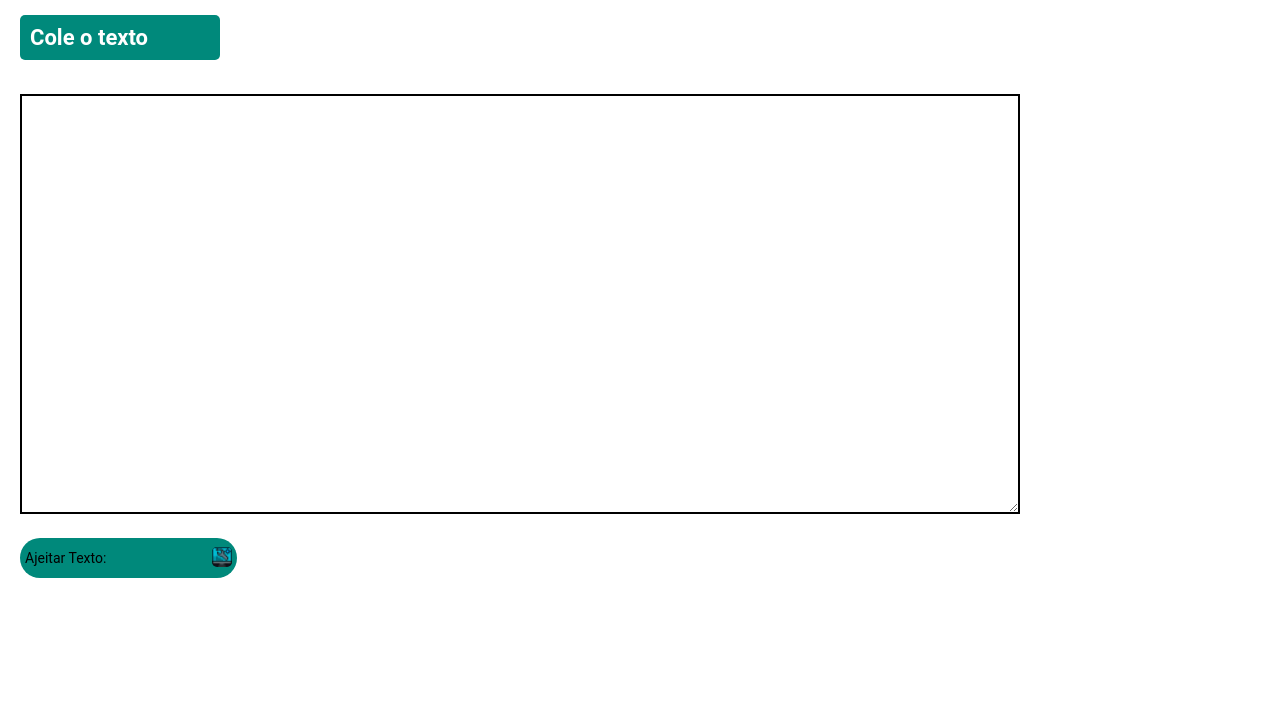
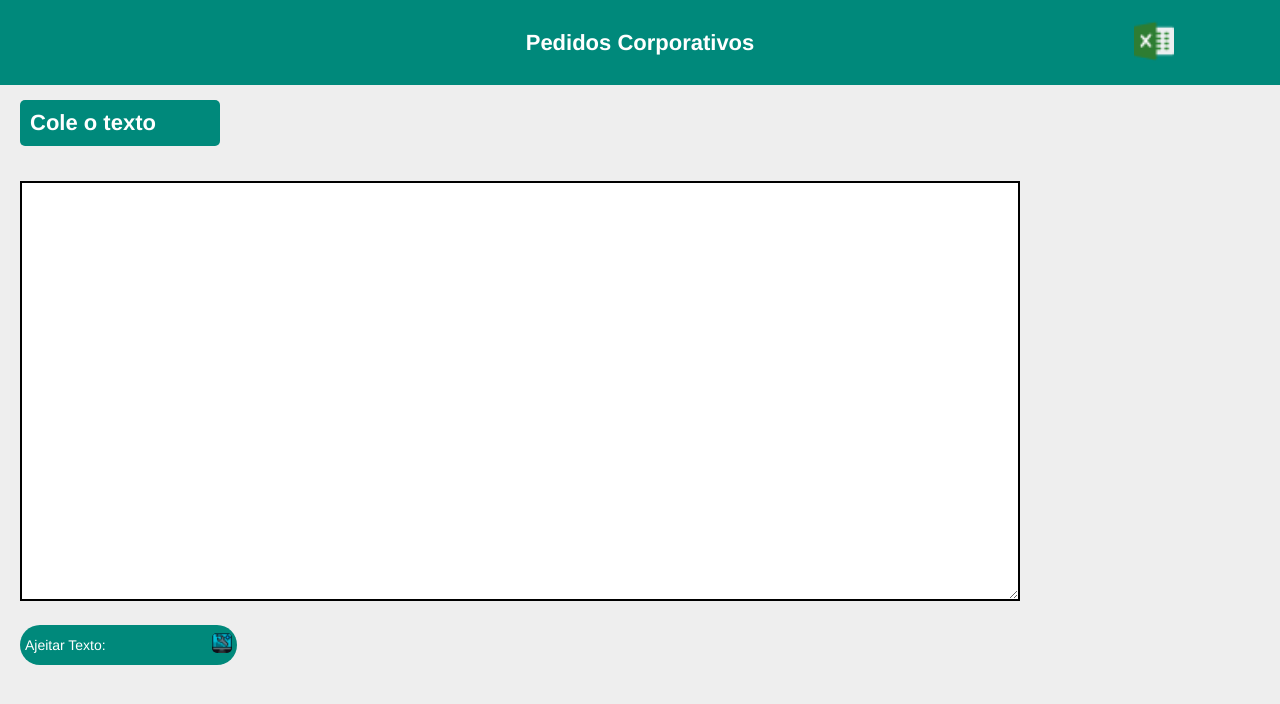
Before and after one commit to KaikeDev/Relatorio_VTME, an Angular app: page / in a window 1280 px wide. Shown: the top 704 px of the page. Built offline with nearby package versions, Linux system fonts and the light colour scheme.

Commit message:
Alterando o table e implementando o icone Excel

```diff
--- a/src/app/inteface/interface-email-padrao.ts
+++ b/src/app/inteface/interface-email-padrao.ts
@@ -3,6 +3,8 @@ export interface InterfaceEmailPadrao {
   cliente: string,
   vtme: string,
   cnpj: string,
-   tipo: string
+   tipo: string,
+   quantidade: number,
+   valor:number
 
 }
--- a/src/app/modules/email-padrao/email-padrao.component.html
+++ b/src/app/modules/email-padrao/email-padrao.component.html
@@ -1,3 +1,6 @@
+<app-header/>
+
+
 <div class="email">
   <app-email (outputAddtexto)="handleTexto($event)"></app-email>
 
@@ -9,6 +12,8 @@
       <strong>CNPJ:</strong> {{ item.cnpj }}<br />
       <strong>TIPO:</strong> {{ item.tipo }}<br />
       <strong>RADAR:</strong>
+
+
     </p>
   </div>
 </div>
@@ -21,8 +26,10 @@
         <tr class="planilha">
           <th>Nome</th>
           <th>Cnpj</th>
+          <th>Valor</th>
+          <th>Quantidade</th>
+          <th>Tipo</th>
           <th>Consultor</th>
-          <th>Tipo</th>
           <th>Vtme</th>
         </tr>
       </thead>
@@ -30,8 +37,10 @@
         <tr  *ngFor="let registro of textoFormatado">
           <td>{{ registro.cliente }}</td>
           <td>{{ registro.cnpj }}</td>
+          <td>{{registro.valor}}</td>
+          <td>{{registro.quantidade}}</td>
+          <td>{{ registro.tipo }}</td>
           <td>{{ registro.consultor }}</td>
-          <td>{{ registro.tipo }}</td>
           <td>{{ registro.vtme }}</td>
         </tr>
       </tbody>
--- a/src/app/modules/email-padrao/email-padrao.component.scss
+++ b/src/app/modules/email-padrao/email-padrao.component.scss
@@ -2,10 +2,15 @@
 
 :host{
   .main{
-    font-family: Roboto, "Helvetica Neue" ;
+    font-family: 'Helvetica';
     margin-left: 20px;
     margin-right: 495px;
     border: 2px solid black;
+    background-color: white;
+
+    p{
+      margin-left:50px
+  }
 
   }
 
@@ -31,6 +36,9 @@
     color: white;
   }
 
+  #relatorio tbody {
+      background-color: var(--blue);
+  }
   .planilha {
     background-color: #f4f4f4;
   }
--- a/src/app/modules/email-padrao/email-padrao.component.ts
+++ b/src/app/modules/email-padrao/email-padrao.component.ts
@@ -2,11 +2,12 @@ import { Component, Input } from '@angular/core';
 import { InterfaceEmailPadrao } from '../../inteface/interface-email-padrao';
 import { EmailComponent } from '../emailVtme/email.component';
 import { CommonModule } from '@angular/common';
+import { HeaderComponent } from '../header/header.component';
 
 @Component({
   selector: 'app-email-padrao',
   standalone: true,
-  imports: [EmailComponent, CommonModule],
+  imports: [EmailComponent, CommonModule, HeaderComponent],
   templateUrl: './email-padrao.component.html',
   styleUrl: './email-padrao.component.scss'
 })
--- a/src/app/modules/emailVtme/email.component.scss
+++ b/src/app/modules/emailVtme/email.component.scss
@@ -53,7 +53,7 @@
 
 .input-label #label-text {
   font-size: 14px;
-  color: var(--white);
+  color: white;
 }
 
 .input-label #formata {
--- a/src/app/modules/emailVtme/email.component.ts
+++ b/src/app/modules/emailVtme/email.component.ts
@@ -49,12 +49,20 @@ export class EmailComponent {
     // Regex para capturar o CNPJ
     const regexCnpj = /CNPJ\s+(\d{14})/;
 
+    // Regex para capturar o "Valor Pedido"
+    const regexValorPedido = /Valor Pedido\s*R\$\s*([\d\.,]+)\s*Serviços Adicionais/;
+
+    // Regex para capturar a quantidade após os tipos de cliente
+    const regexQuantidade = /Cliente\s+Novo\s*\d+\s*Aditivo\s*\d+\s*Portabilidades\s*\d*\s*Renegociação\s*(\d+)/;
+
     // Match dos valores no texto
     const vtmeMatch = texto.match(regexVtme);
     const consultorMatch = texto.match(regexConsultor);
     const tipoClienteMatch = texto.match(regexTipoCliente);
     const nomeClienteMatch = texto.match(regexNomeCliente);
     const cnpjMatch = texto.match(regexCnpj);
+    const valorPedidoMatch = texto.match(regexValorPedido);
+    const quantidadeMatch = texto.match(regexQuantidade);
 
     // Debugging - Exibindo os resultados de cada captura
     console.log("Vtme Match: ", vtmeMatch);
@@ -62,6 +70,8 @@ export class EmailComponent {
     console.log("Tipo Cliente Match: ", tipoClienteMatch);
     console.log("Nome Cliente Match: ", nomeClienteMatch);
     console.log("CNPJ Match: ", cnpjMatch);
+    console.log("Valor Pedido Match: ", valorPedidoMatch);
+    console.log("Quantidade Match: ", quantidadeMatch);
 
     // Determinar o tipo de cliente com base nos números de Novo, Aditivo ou Renegociação
     let tipoCliente = 'Não encontrado';
@@ -80,6 +90,18 @@ export class EmailComponent {
         }
     }
 
+    // Valor do pedido e quantidade de acessos
+    let valorPedido = 0;
+    let quantidade = 0;
+
+    if (valorPedidoMatch) {
+        valorPedido = parseFloat(valorPedidoMatch[1].replace(',', '.'));
+    }
+
+    if (quantidadeMatch) {
+        quantidade = parseInt(quantidadeMatch[1]);
+    }
+
     // Retornando os dados extraídos
     return {
         vtme: vtmeMatch ? vtmeMatch[1] : 'Não encontrado',
@@ -87,8 +109,9 @@ export class EmailComponent {
         consultor: consultorMatch ? consultorMatch[1] : 'Não encontrado',  // Nome do consultor
         tipo: tipoCliente,  // Tipo de cliente (Novo, Aditivo ou Renegociação)
         cnpj: cnpjMatch ? cnpjMatch[1] : 'Não encontrado',  // CNPJ
+        quantidade: quantidade,  // Quantidade de acessos
+        valor: valorPedido  // Valor do pedido
     };
-
 }
 
 
--- /dev/null
+++ b/src/app/modules/header/header.component.html
@@ -0,0 +1,8 @@
+<header>
+  <h1>Pedidos Corporativos</h1>
+
+  <button>
+    <img src="assets/excel/excel.png" alt="Ícone Excel">
+
+  </button>
+</header>
--- /dev/null
+++ b/src/app/modules/header/header.component.scss
@@ -0,0 +1,31 @@
+:host{
+
+  header {
+    width: 100%;
+    background-color: var(--primary);
+    color: white;
+    display: flex; /* Usa Flexbox */
+    justify-content: center; /* Alinha o conteúdo horizontalmente */
+    align-items: center; /* Alinha o conteúdo verticalmente */
+    position: relative; /* Permite o posicionamento relativo para a imagem */
+  }
+
+  header h1 {
+    padding: 15px;
+    text-align: center;
+    flex-grow: 1; /* Faz o título crescer e ocupar o máximo de espaço possível */
+  }
+
+  header button {
+    background: none;
+    border: none;
+    position: absolute; /* Posiciona o botão de forma absoluta */
+    right: 100px; /* Afasta o botão da borda direita */
+    height: auto;
+    cursor: pointer;
+  }
+
+  header button img {
+    height: 40px; /* Ajuste o tamanho da imagem conforme necessário */
+  }
+}
--- a/src/scss/base/reset.scss
+++ b/src/scss/base/reset.scss
@@ -10,8 +10,8 @@ html, body{
 body{
   margin: 0;
   background-color: var(--black);
-  font-family: Roboto, "Helvetica Neue" ;
-  background-color: #FFFFFF;
+  font-family: 'Helvetica' ;
+  background-color: var(--gray);
 }
 
 h1{
--- a/src/scss/variable/variable.scss
+++ b/src/scss/variable/variable.scss
@@ -4,4 +4,6 @@
     --blue: #00ACC1;
 
     --black: #10101a;
+
+    --gray:#EEEEEE;
 }
```
Also changed, not shown: src/app/modules/header/header.component.ts (added, +12 -0 lines), src/assets/excel/excel.png (added), 1 other file (tests, documents, lock files or other folders).
